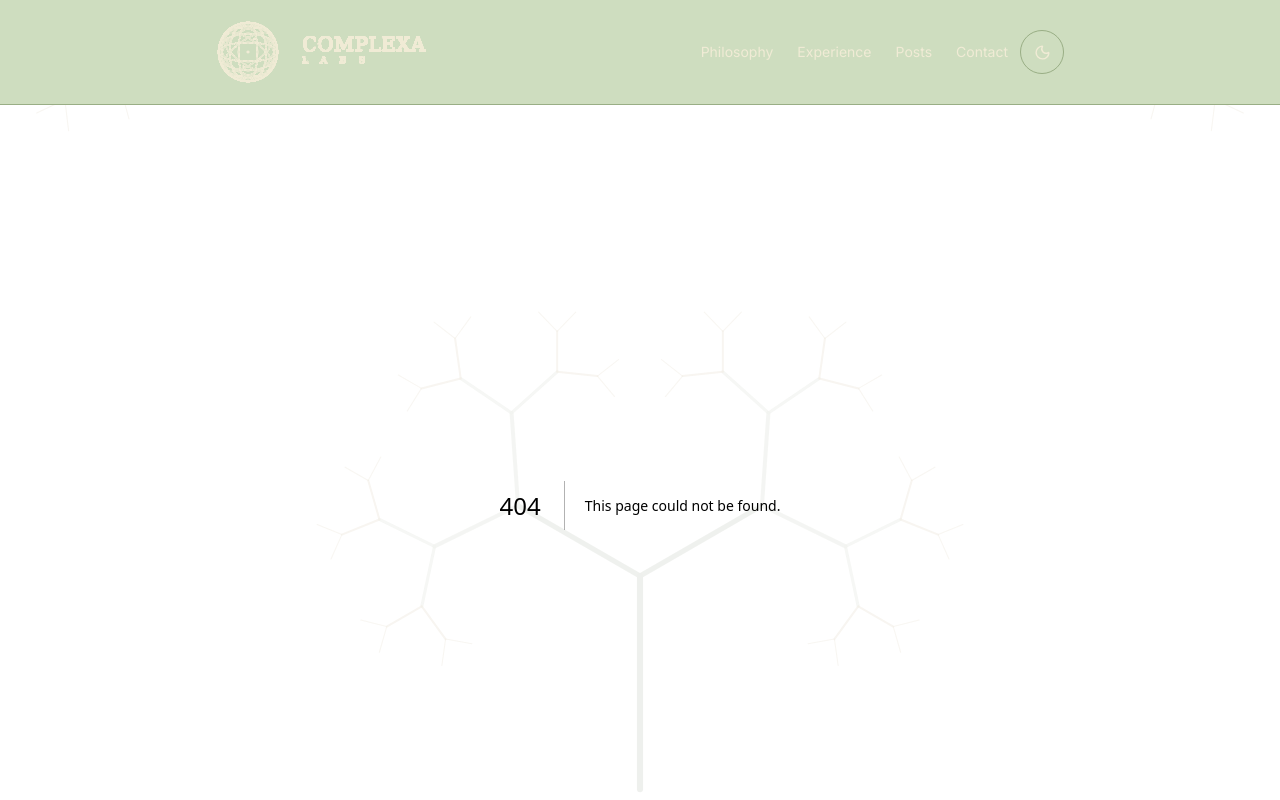
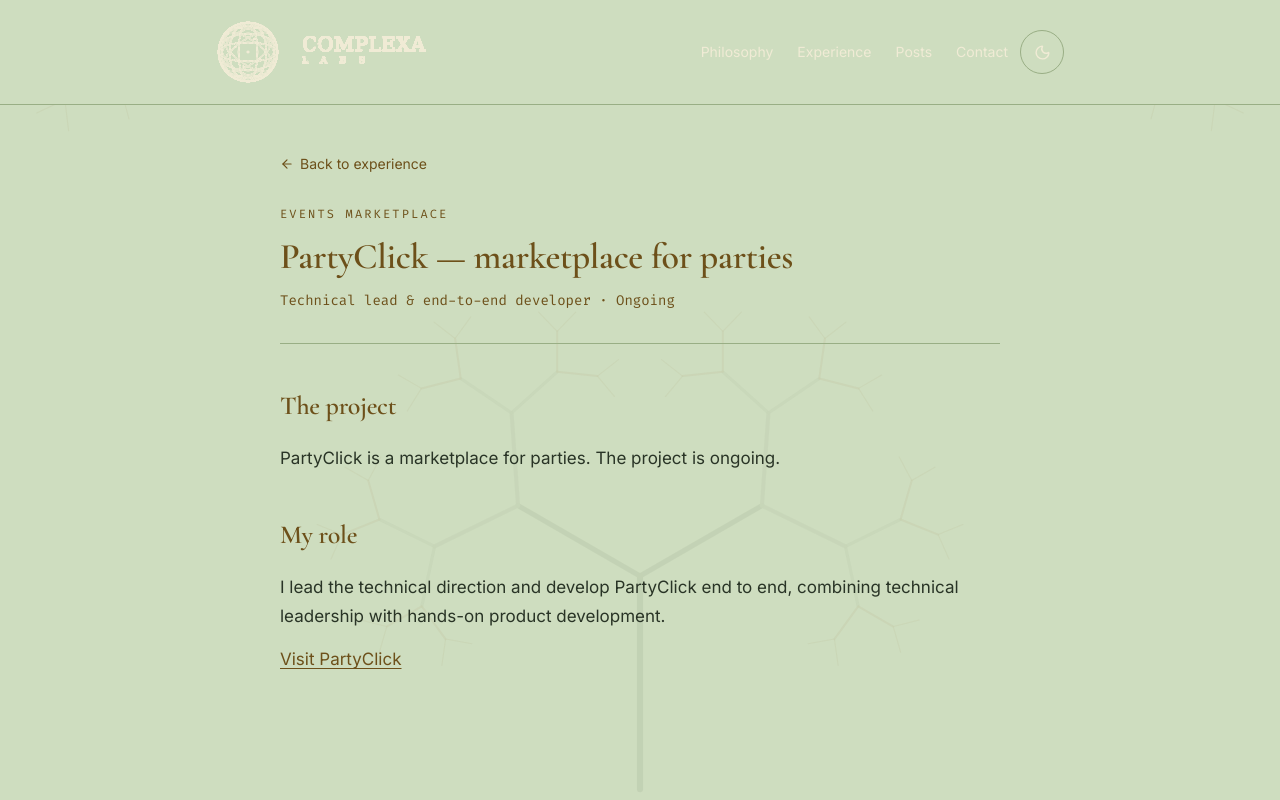
Before and after one commit to nclcc/nclcc.github.io, a Next.js app: page /experience/partyclick in a window 1280 px wide. Before the commit this address had no page. Shown: the top 800 px of the page. Built offline with nearby package versions, Linux system fonts and the light colour scheme.

Commit message:
Add ongoing PartyClick project

```diff
--- a/app/experience/experiences.ts
+++ b/app/experience/experiences.ts
@@ -10,6 +10,15 @@ export interface Experience {
 }
 
 export const experiences: Experience[] = [
+  {
+    slug: "partyclick",
+    sector: "Events marketplace",
+    period: "Ongoing",
+    title: "PartyClick — marketplace for parties",
+    summary:
+      "Technical lead and end-to-end developer of PartyClick, a marketplace for parties, with responsibility for technical direction and product development.",
+    tags: ["Technical leadership", "End-to-end development"],
+  },
   {
     slug: "time2fill",
     sector: "Staffing",
--- a/app/experience/page.tsx
+++ b/app/experience/page.tsx
@@ -5,7 +5,7 @@ import { experiences } from "./experiences";
 export const metadata: Metadata = {
   title: "Selected engagements — Nicolò Ciccarone",
   description:
-    "Quantitative modelling and data engineering engagements across staffing, labour markets, climate-litigation research, financial services, automotive SaaS, and public research.",
+    "Technical leadership, end-to-end product development, quantitative modelling, and data engineering across events marketplaces, staffing, labour markets, climate-litigation research, financial services, automotive SaaS, and public research.",
 };
 
 export default function ExperienceIndex() {
@@ -24,7 +24,8 @@ export default function ExperienceIndex() {
         Selected engagements
       </h1>
       <p className="mt-3 mb-8 leading-relaxed max-w-2xl" style={{ color: "var(--bk-ink-mid)" }}>
-        Quantitative modelling and data engineering across staffing, labour markets,
+        Technical leadership, end-to-end product development, quantitative modelling,
+        and data engineering across events marketplaces, staffing, labour markets,
         climate-litigation research, financial services, automotive SaaS, and public research.
         Each card opens a fuller writeup.
       </p>
--- /dev/null
+++ b/app/experience/partyclick/page.tsx
@@ -0,0 +1,39 @@
+import ExperienceLayout from "@/components/ExperienceLayout";
+
+export const metadata = {
+  title: "PartyClick — marketplace for parties · Nicolò Ciccarone",
+  description:
+    "Ongoing work as technical lead and end-to-end developer of PartyClick, a marketplace for parties.",
+};
+
+export default function Page() {
+  return (
+    <ExperienceLayout
+      sector="Events marketplace"
+      title="PartyClick — marketplace for parties"
+      role="Technical lead & end-to-end developer"
+      period="Ongoing"
+    >
+      <h2>The project</h2>
+      <p>
+        PartyClick is a marketplace for parties. The project is ongoing.
+      </p>
+
+      <h2>My role</h2>
+      <p>
+        I lead the technical direction and develop PartyClick end to end, combining
+        technical leadership with hands-on product development.
+      </p>
+
+      <p>
+        <a
+          href="https://partyclic.events"
+          target="_blank"
+          rel="noopener noreferrer"
+        >
+          Visit PartyClick
+        </a>
+      </p>
+    </ExperienceLayout>
+  );
+}
```
